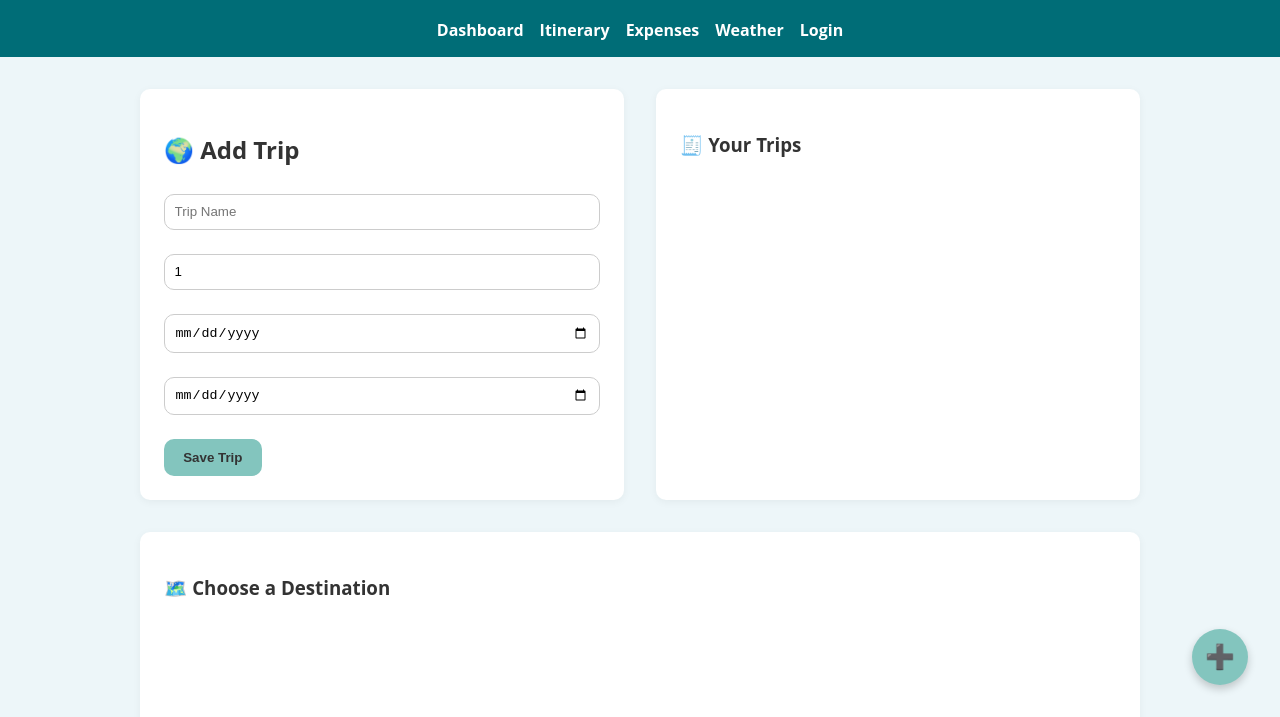
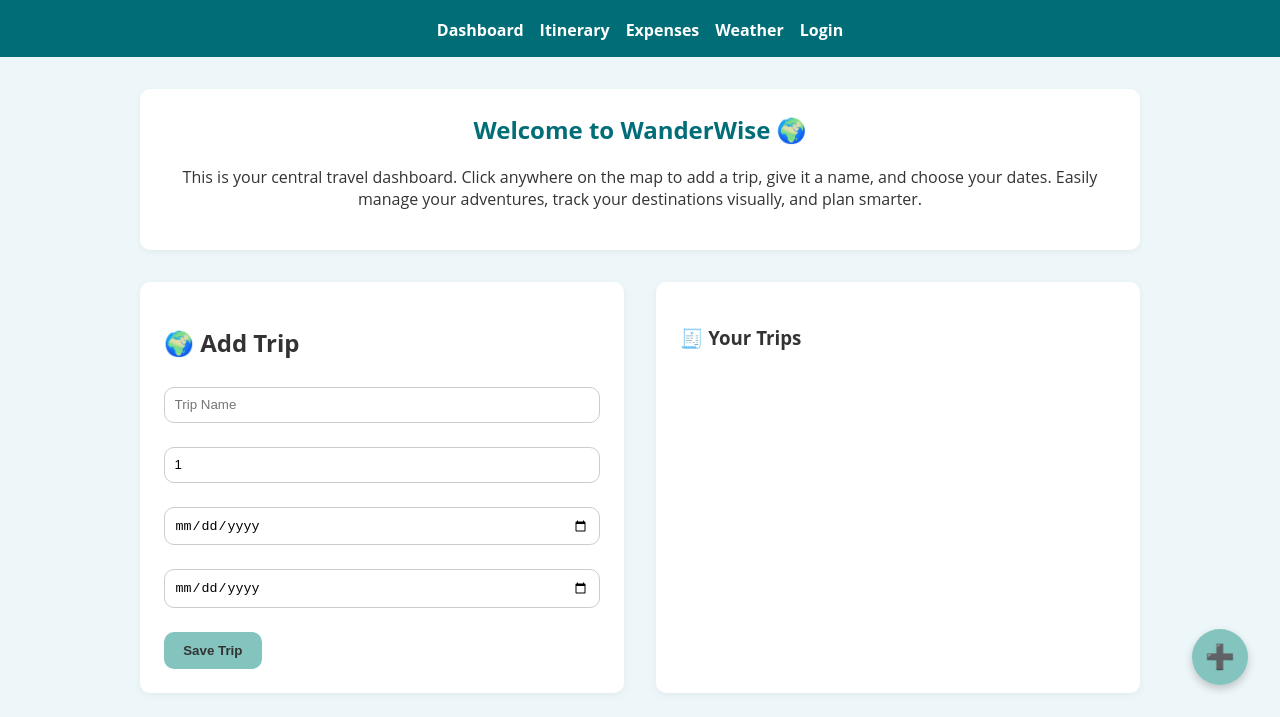
Before and after one commit to BenjaminBoyle1/wanderwise, a website built with Vite: page index.html in a window 1280 px wide. Shown: the part 83-800 px from the top of the page. Built offline with nearby package versions, Linux system fonts and the light colour scheme; no server answers.

Commit message:
Update index.html

```diff
--- a/index.html
+++ b/index.html
@@ -5,12 +5,21 @@
   <meta name="viewport" content="width=device-width, initial-scale=1.0"/>
   <title>WanderWise | Dashboard</title>
   <link rel="stylesheet" href="/src/css/styles.css" />
+  <link rel="icon" href="public/images/favicon.png" type="image/x-icon" />
   <script type="module" src="/src/js/dashboard.js"></script>
 </head>
 <body>
   <div id="header"></div>
 
   <main class="container">
+    <section class="intro card">
+      <h2>Welcome to WanderWise 🌍</h2>
+      <p>
+        This is your central travel dashboard. Click anywhere on the map to add a trip, give it a name, and choose your dates.
+        Easily manage your adventures, track your destinations visually, and plan smarter.
+      </p>
+    </section>
+
     <div class="card-row">
       <section class="card">
         <h2>🌍 Add Trip</h2>
```
